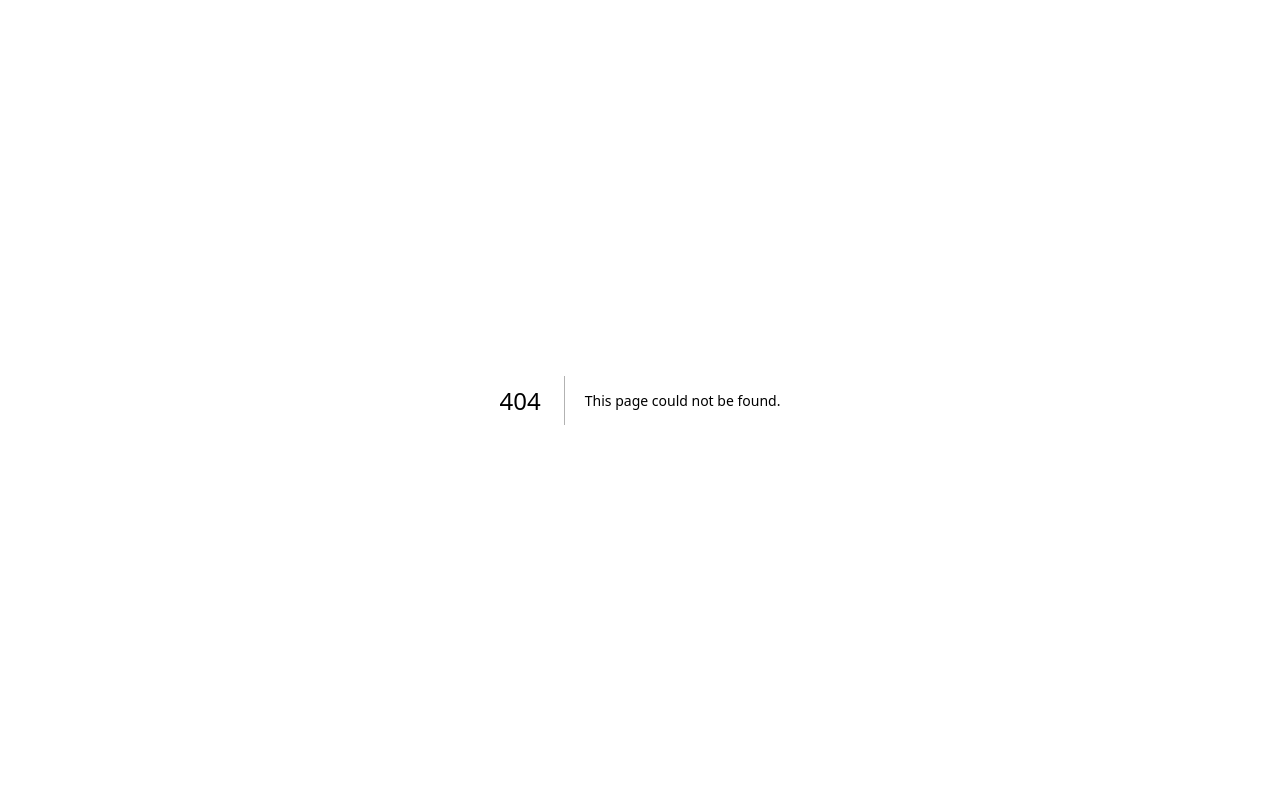
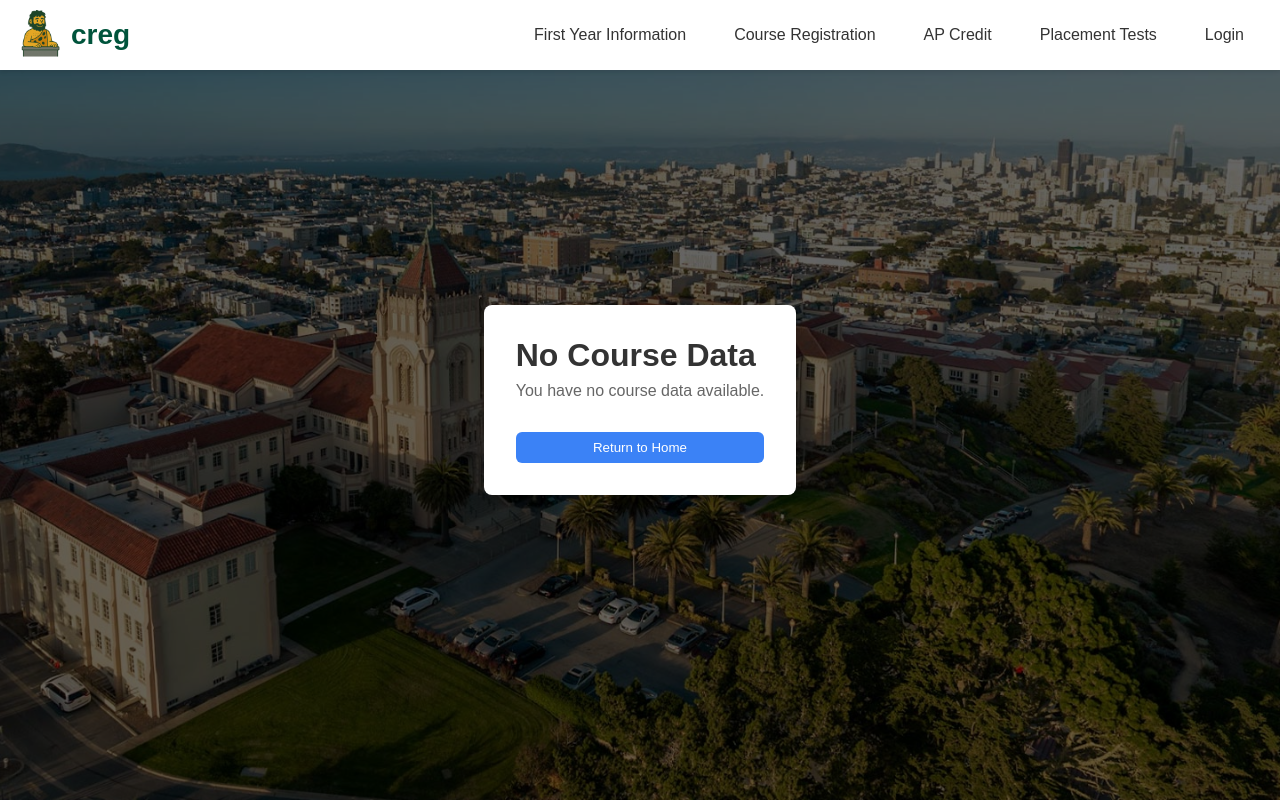
Before and after one commit to tomayyeung/c-reg, a Next.js app in the folder web/: page /no-courses in a window 1280 px wide. Before the commit this address had no page. Built offline with nearby package versions, Linux system fonts and the light colour scheme.

Commit message:
some css changes

```diff
--- a/web/app/first-years/page.module.css
+++ b/web/app/first-years/page.module.css
@@ -17,7 +17,6 @@
 }
 
 .container {
-    max-width: 1200px;
     margin: 0 auto;
     padding: 0 20px;
     width: 100%;
@@ -34,18 +33,23 @@
     padding: 40px 0;
     text-align: center;
     margin-bottom: 30px;
+    width: 100%;
+    background-image: url("/USFCAaura.png");
+    background-size: cover;
+    background-position: center;
+    background-repeat: no-repeat;
 }
 
 .title {
     font-size: 42px;
     font-weight: 700;
     margin-bottom: 16px;
-    color: #333;
+    color: #ffffff;
 }
 
 .subtitle {
     font-size: 20px;
-    color: var(--text-color-light);
+    color: #fcbb2b;
     margin-bottom: 40px;
     max-width: 700px;
     margin-left: auto;
@@ -54,6 +58,10 @@
 
 /* Information Sections */
 .infoSection {
+    margin: 0 auto;
+    padding: 0 20px;
+    width: 100%;
+    max-width: 1200px;
     margin-bottom: 60px;
 }
 
--- /dev/null
+++ b/web/app/no-courses/page.module.css
@@ -0,0 +1,114 @@
+.container {
+    position: relative;
+    margin: 0 auto;
+    padding: 2rem;
+    display: flex;
+    justify-content: center;
+    align-items: center;
+    height: 100vh;
+  }
+    .heroImage {
+      position: absolute;
+      top: 0;
+      left: 0;
+      width: 100%;
+      height: 100%;
+      object-fit: cover;
+      z-index: 0;
+    }
+
+    .heroOverlay {
+      position: absolute;
+      top: 0;
+      left: 0;
+      right: 0;
+      bottom: 0;
+      background: rgba(0, 0, 0, 0.6);
+      display: flex;
+      align-items: center;
+      justify-content: center;
+      z-index: 1;
+    }
+
+    .header {
+      margin-bottom: 2rem;
+    }
+
+    .title {
+      font-size: 2rem;
+      font-weight: bold;
+      color: #333;
+      margin-bottom: 0.5rem;
+    }
+
+    .subtitle {
+      color: #666;
+    }
+
+    .loginForm {
+      max-width: 400px;
+      margin: 0 auto;
+      padding: 2rem;
+      background-color: white;
+      border-radius: 0.5rem;
+      box-shadow: 0 4px 6px rgba(0, 0, 0, 0.1);
+      z-index: 2;
+    }
+
+    .formGroup {
+      margin-bottom: 1.5rem;
+    }
+
+    .label {
+      display: block;
+      font-size: 0.875rem;
+      font-weight: 500;
+      color: #4b5563;
+      margin-bottom: 0.5rem;
+    }
+
+    .input {
+      width: 100%;
+      padding: 0.5rem 0.75rem;
+      border: 1px solid #d1d5db;
+      border-radius: 0.375rem;
+      font-size: 1rem;
+      line-height: 1.5;
+      transition: border-color 0.15s ease-in-out;
+    }
+
+    .input:focus {
+      outline: none;
+      border-color: #3b82f6;
+      box-shadow: 0 0 0 3px rgba(59, 130, 246, 0.25);
+    }
+
+    .errorMessage {
+      margin-top: 1rem;
+      padding: 1rem;
+      background-color: #fee2e2;
+      color: #b91c1c;
+      border-radius: 0.375rem;
+      font-size: 0.875rem;
+    }
+
+    .button {
+      width: 100%;
+      padding: 0.5rem 1rem;
+      background-color: #3b82f6;
+      color: white;
+      font-weight: 500;
+      border: none;
+      border-radius: 0.375rem;
+      cursor: pointer;
+      transition: background-color 0.15s ease-in-out;
+    }
+
+    .button:hover {
+      background-color: #2563eb;
+    }
+
+    .button:disabled {
+      background-color: #93c5fd;
+      cursor: not-allowed;
+    }
--- /dev/null
+++ b/web/app/no-courses/page.tsx
@@ -0,0 +1,42 @@
+"use client";
+
+import { useRouter } from "next/navigation";
+import styles from "../login/page.module.css"; // reusing login styles
+import Header from "@/components/Header";
+import Image from "next/image";
+
+export default function NoCourseDataPage() {
+  const router = useRouter();
+
+  const goHome = () => {
+    router.push("/");
+  };
+
+  return (
+    <>
+      <Header />
+      <div className={styles.container}>
+        <Image
+          src="/USFCABackground.jpg"
+          alt="Background"
+          className={styles.heroImage}
+          width={1920}
+          height={1080}
+          priority
+        />
+        <div className={styles.heroOverlay}></div>
+        <div className={styles.loginForm}>
+          <div className={styles.header}>
+            <h1 className={styles.title}>No Course Data</h1>
+            <p className={styles.subtitle}>You have no course data available.</p>
+          </div>
+
+
+          <button className={styles.button} onClick={goHome}>
+            Return to Home
+          </button>
+        </div>
+      </div>
+    </>
+  );
+}
--- a/web/app/register-landing-page/page.module.css
+++ b/web/app/register-landing-page/page.module.css
@@ -41,7 +41,7 @@
     display: flex;
     justify-self: center;
     align-items: center;
-    padding: 3rem;
+    padding: 5rem;
     overflow-y: auto;
     background-image: url("/USFBackground.jpg");
     background-size: cover;
@@ -108,6 +108,7 @@
   @media (min-width: 900px) {
     .grid {
       grid-template-columns: repeat(3, 1fr);
+      gap: 5rem 7rem;
     }
   }
 
@@ -115,7 +116,7 @@
     display: flex;
     flex-direction: column;
     align-items: center;
-    justify-content: flex-start;
+    justify-content: center;
     gap: 1rem;
     padding: 1rem;
     background-color: rgba(255, 255, 255, 0.766);
```
Also changed, not shown: web/public/Icon3.png (added), web/public/USFCAaura.png (added).
